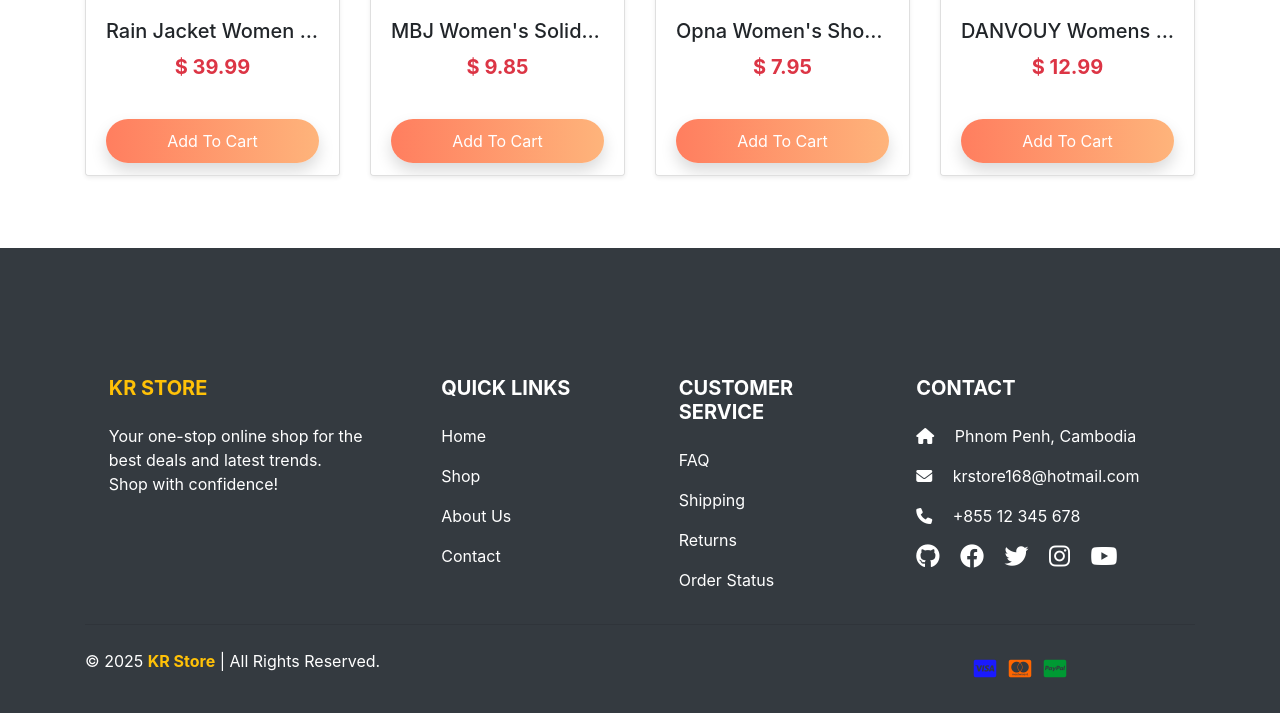
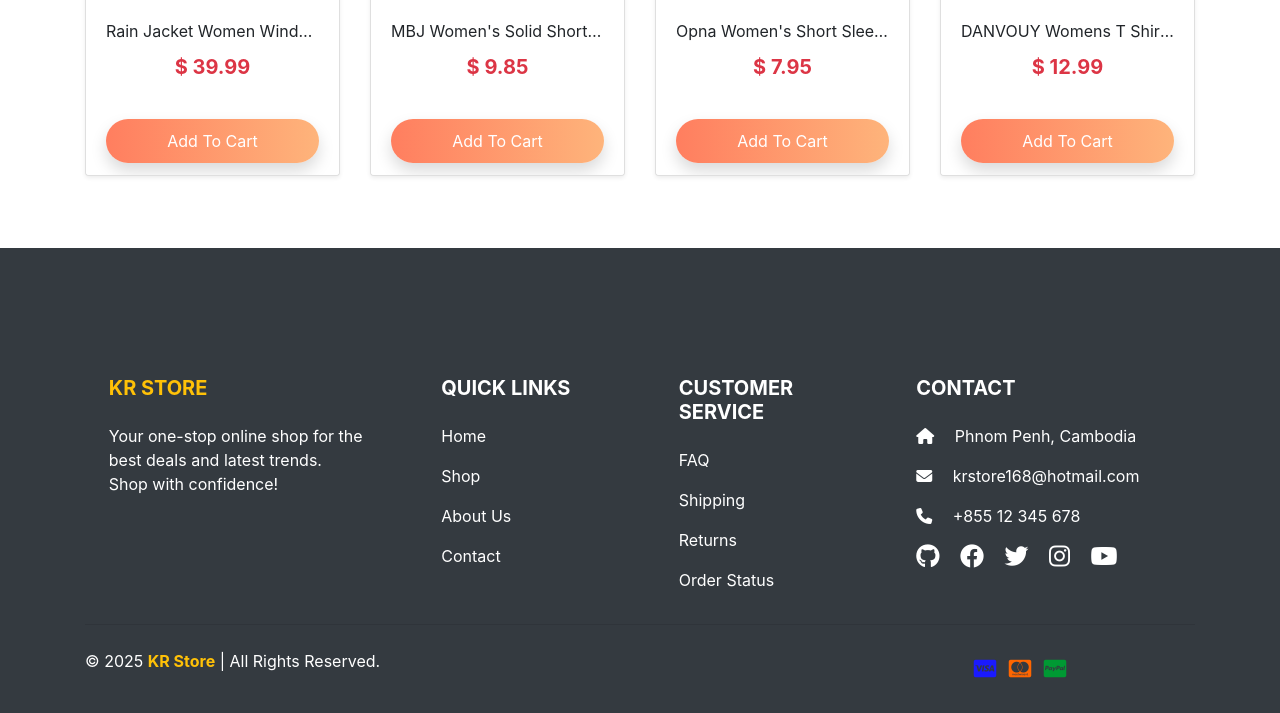
Before and after one commit to phalla009/KR_Store_Ecommerce, a Flask app: page / in a window 1280 px wide. Shown: the part 2452-3165 px from the top of the page. Run offline with Flask 3, Linux system fonts and the light colour scheme; some libraries are stand-ins or nearby versions.

Commit message:
Edited file

```diff
--- a/templates/front/home.html
+++ b/templates/front/home.html
@@ -55,7 +55,7 @@
           {{ item['category'] }}
         </div>
         <div class="card-body d-flex flex-column justify-content-between text-center">
-          <h5 class="card-title text-truncate" title="{{ item['title'] }}">{{ item['title'] }}</h5>
+          <p class="card-title text-truncate" title="{{ item['title'] }}">{{ item['title'] }}</p>
           <p class="text-danger font-weight-bold h5">$ {{ '%.2f'|format(item['price']) }}</p>
         </div>
         <div class="card-footer bg-white border-0 d-flex justify-content-center">
--- a/templates/front/product.html
+++ b/templates/front/product.html
@@ -13,7 +13,7 @@
           {{ item['category'] }}
         </div>
         <div class="card-body d-flex flex-column justify-content-between text-center">
-          <h5 class="card-title text-truncate" title="{{ item['title'] }}">{{ item['title'] }}</h5>
+          <p class="card-title text-truncate" title="{{ item['title'] }}">{{ item['title'] }}</p>
           <p class="text-danger fw-bold fs-5">$ {{ '%.2f'|format(item['price']) }}</p>
         </div>
         <div class="card-footer bg-white border-0 d-flex justify-content-center">
```
